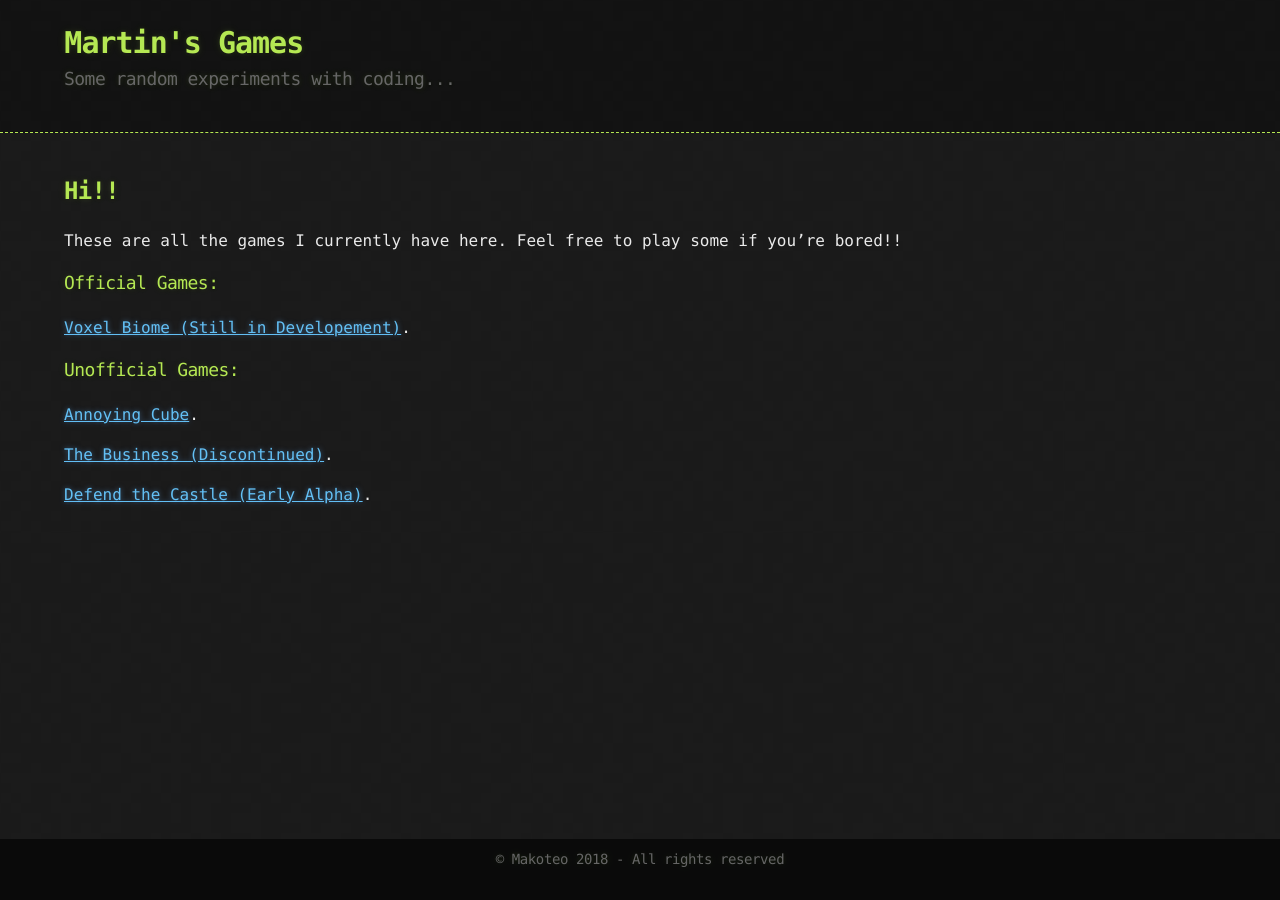
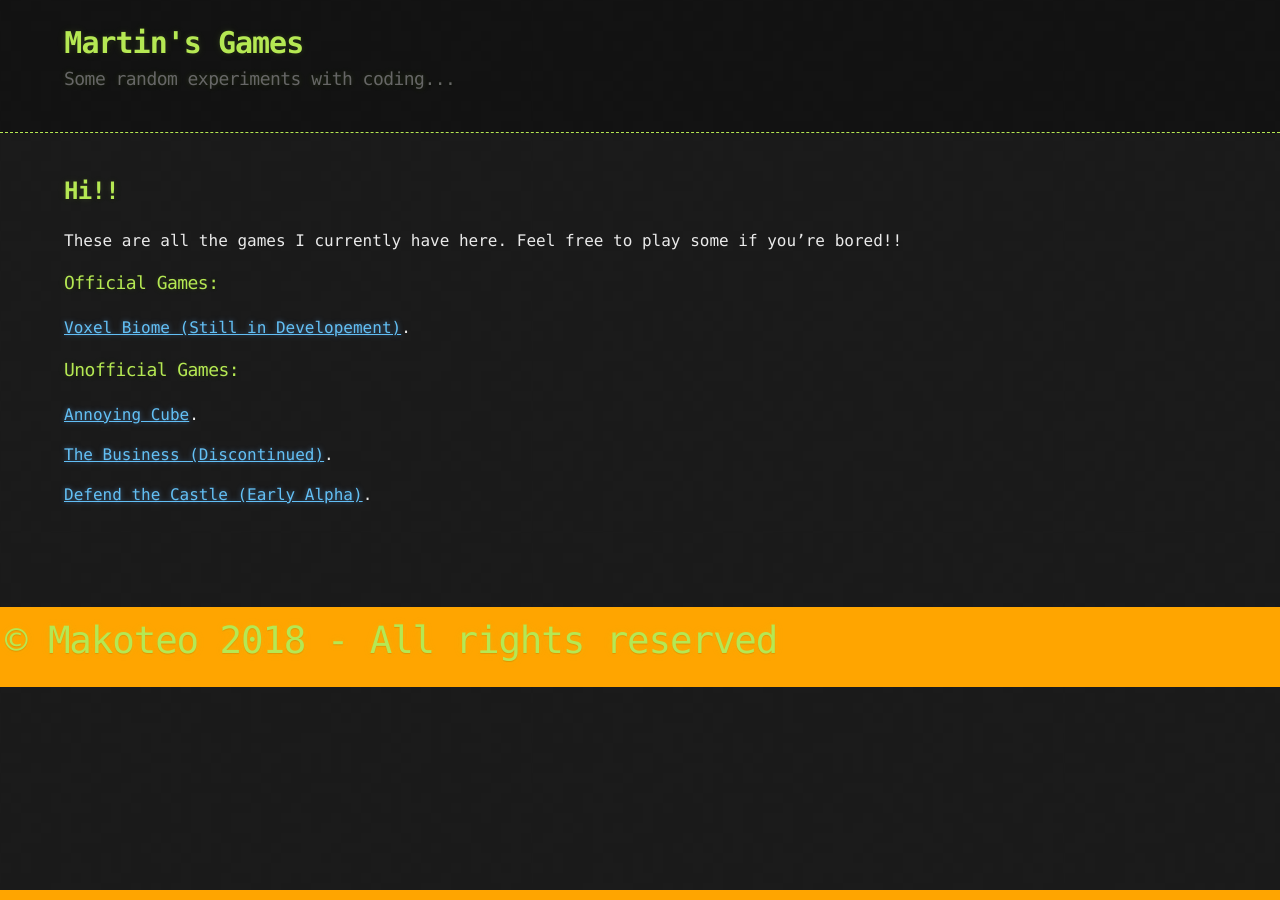
Before and after one commit to makoteo/blog, a Jekyll site: the page built from index.md, in a window 1280 px wide. Built offline with Jekyll 4.4.1, drawn with Linux system fonts in a browser that asks for light colours; our own code applies the rules of GitHub Pages for plain Markdown files.

Commit message:
Another test of footer

```diff
--- a/_layouts/default.html
+++ b/_layouts/default.html
@@ -28,10 +28,8 @@
 
     </div>
 
-    <footer>
-      <h2>&#169 Makoteo 2018 - All rights reserved</h2>
-      <h2></h2>
-    </footer>
+    <div id="foo-pop"><b> <h2>&#169 Makoteo 2018 - All rights reserved</h2></b></div>
+    <div id="foo-boring"></div>
 
   </body>
 </html>
--- a/_sass/jekyll-theme-hacker.scss
+++ b/_sass/jekyll-theme-hacker.scss
@@ -94,6 +94,24 @@ footer h2 {
   font-size: 14px;
   font-weight: 300;
   color: #666;
+}
+
+[id^=foo]{
+  background:orange;
+  padding:5px;
+  font-size:25px;
+}
+
+#foo-boring{
+  position:fixed;
+  bottom:0;
+  right:0;
+  left:0;
+}
+#foo-pop{
+  position:absolute;
+  height:70px;
+  right:0; left:0;
 }
 
 #downloads .btn {
```
